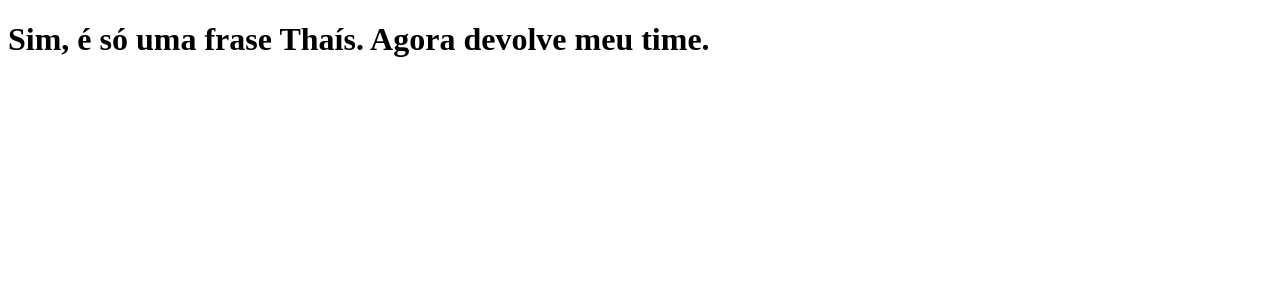
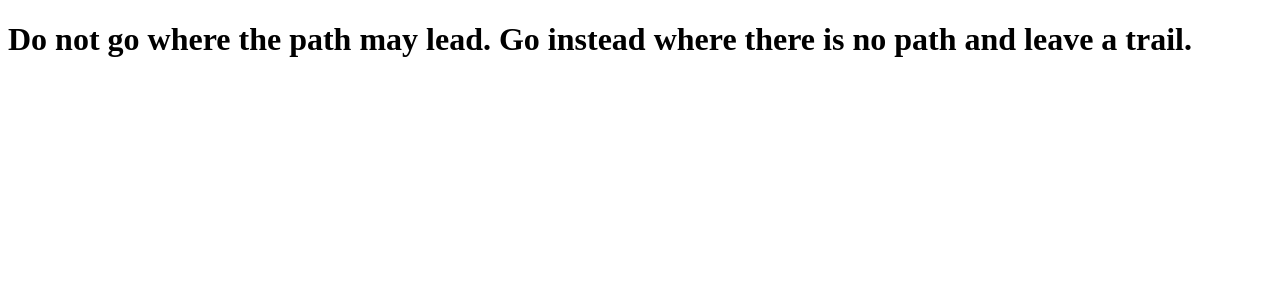
Before and after one commit to caiqueSteibel/clone-tabnews, a Next.js app: page / in a window 1280 px wide. Shown: the top 300 px of the page. Built offline with nearby package versions, Linux system fonts and the light colour scheme.

Commit message:
update index.js

```diff
--- a/pages/index.js
+++ b/pages/index.js
@@ -1,5 +1,10 @@
 function Home() {
-  return <h1>Sim, é só uma frase Thaís. Agora devolve meu time.</h1>;
+  return (
+    <h1>
+      Do not go where the path may lead. Go instead where there is no path and
+      leave a trail.
+    </h1>
+  );
 }
 
 export default Home;
```
